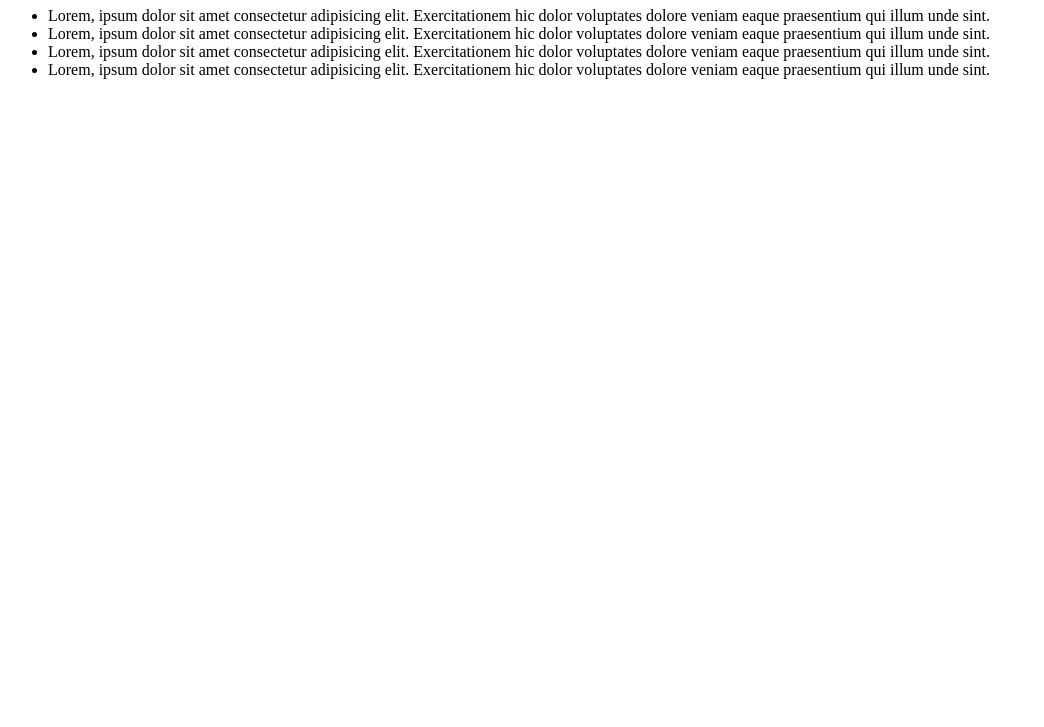
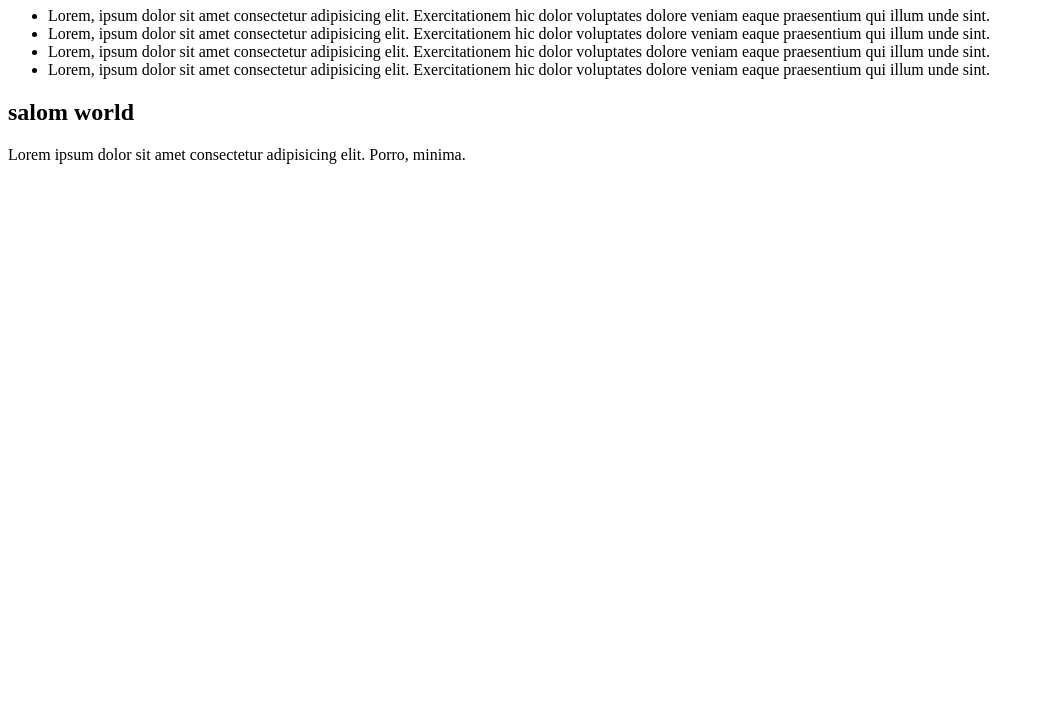
Before and after one commit to khojiakbar739/testproject, a plain HTML site: page index.html in a window 1280 px wide. Shown: the part 73-800 px from the top of the page, without its empty margins (0-1044 px from the left). Drawn offline with Linux system fonts and the light colour scheme.

Commit message:
add section to index.html file

```diff
--- a/index.html
+++ b/index.html
@@ -20,6 +20,14 @@
         eaque praesentium qui illum unde sint.</li>
 </ul>
 
+<section>
+    <div class="container">
+
+        <h2>salom world</h2>
+        <P>Lorem ipsum dolor sit amet consectetur adipisicing elit. Porro, minima.</P>
+    </div>
+</section>
+
 <body>
 
 </body>
```
